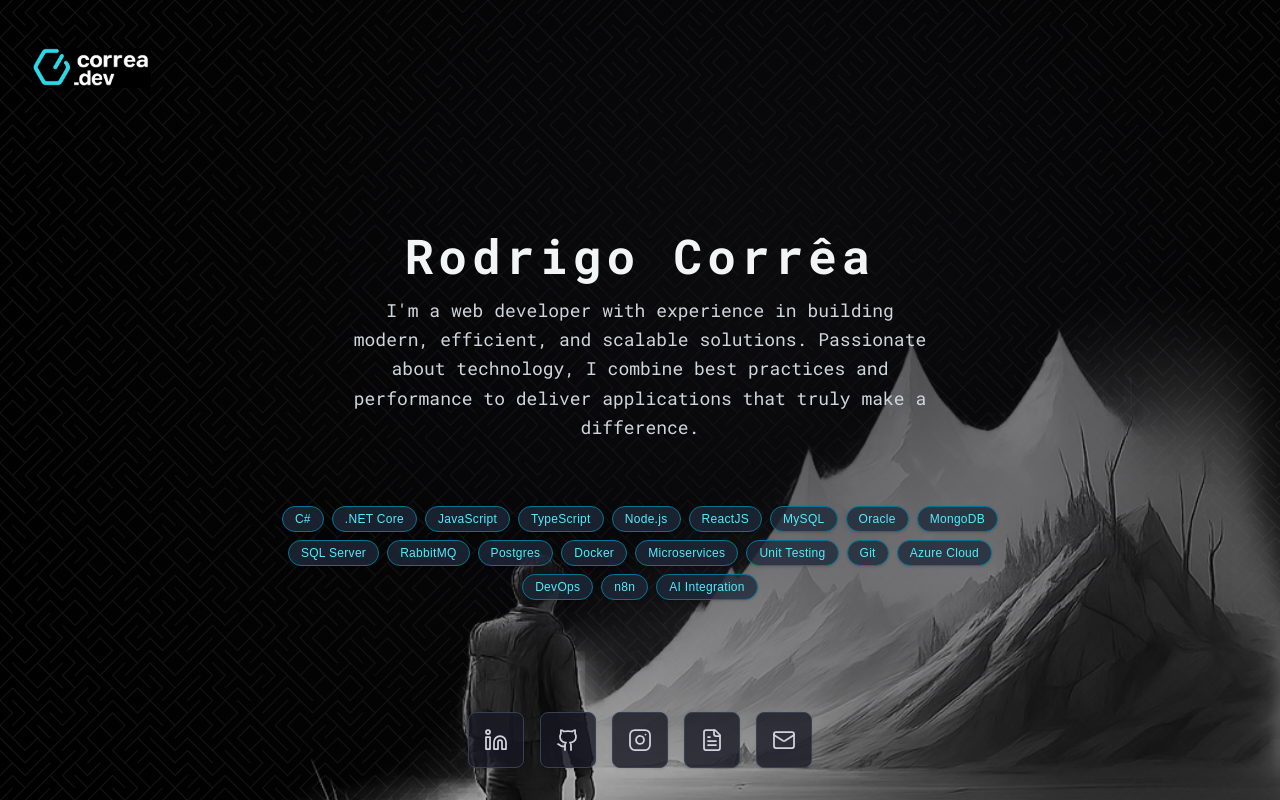
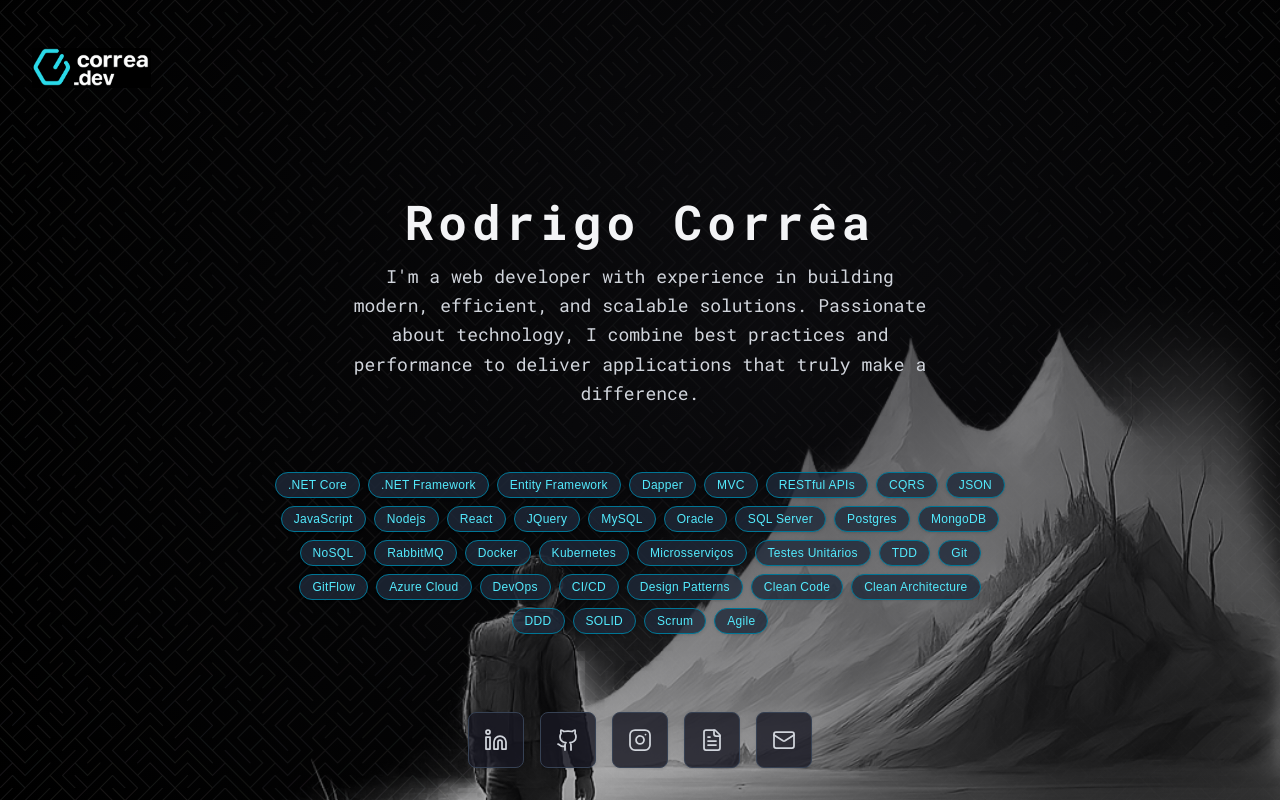
Before and after one commit to rodrigoitj/portifolio, a Next.js app: page / in a window 1280 px wide. Built offline with nearby package versions, Linux system fonts and the light colour scheme.

Commit message:
Atualiza a lista de tecnologias no componente MyTechnologies, adicionando novas habilidades e removendo algumas obsoletas.

```diff
--- a/src/app/page.tsx
+++ b/src/app/page.tsx
@@ -74,26 +74,42 @@ export default function Home() {
         <AboutMe />
         <MyTechnologies
           technologies={[
-            "C#",
             ".NET Core",
+            ".NET Framework",
+            "Entity Framework",
+            "Dapper",
+            "MVC",
+            "RESTful APIs",
+            "CQRS",
+            "JSON",
             "JavaScript",
-            "TypeScript",
-            "Node.js",
-            "ReactJS",
+            "Nodejs",
+            "React",
+            "JQuery",
             "MySQL",
             "Oracle",
+            "SQL Server",
+            "Postgres",
             "MongoDB",
-            "SQL Server",
+            "NoSQL",
             "RabbitMQ",
-            "Postgres",
             "Docker",
-            "Microservices",
-            "Unit Testing",
+            "Kubernetes",
+            "Microsserviços",
+            "Testes Unitários",
+            "TDD",
             "Git",
+            "GitFlow",
             "Azure Cloud",
             "DevOps",
-            "n8n",
-            "AI Integration",
+            "CI/CD",
+            "Design Patterns",
+            "Clean Code",
+            "Clean Architecture",
+            "DDD",
+            "SOLID",
+            "Scrum",
+            "Agile",
           ]}
         />
       </main>
```
